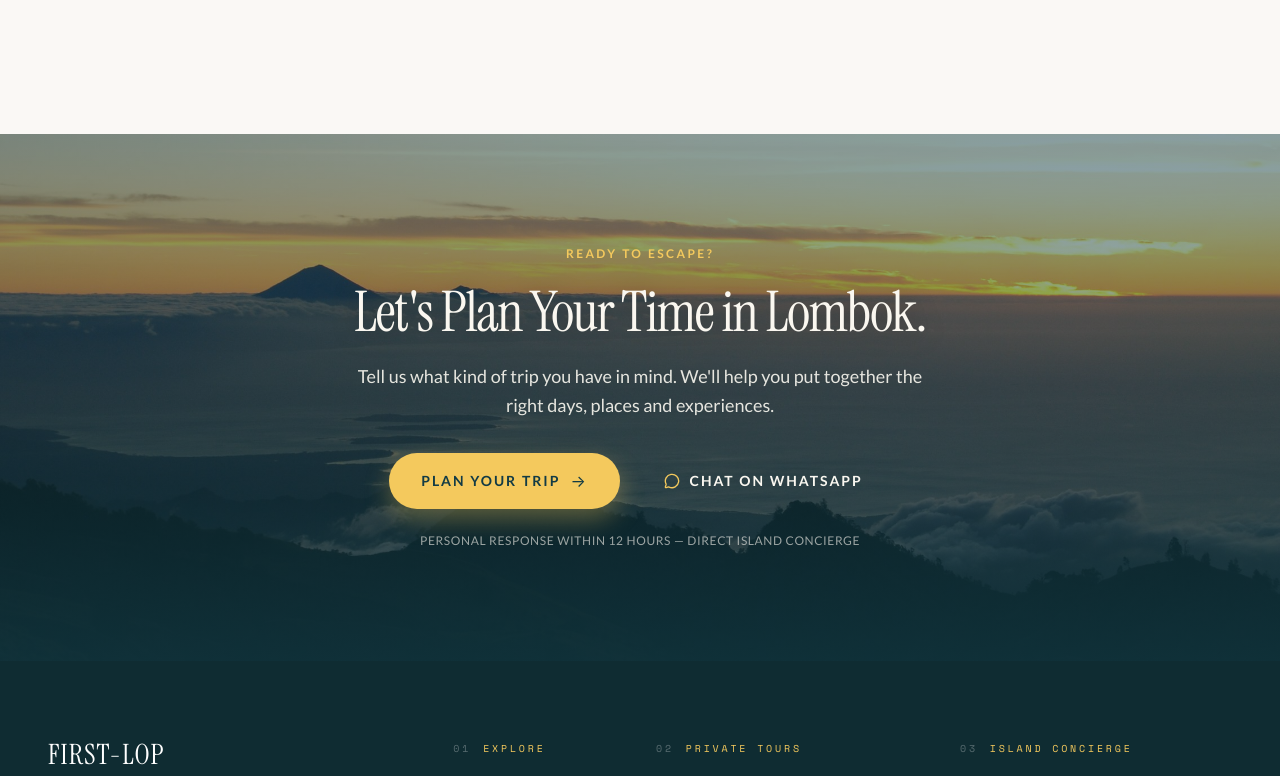
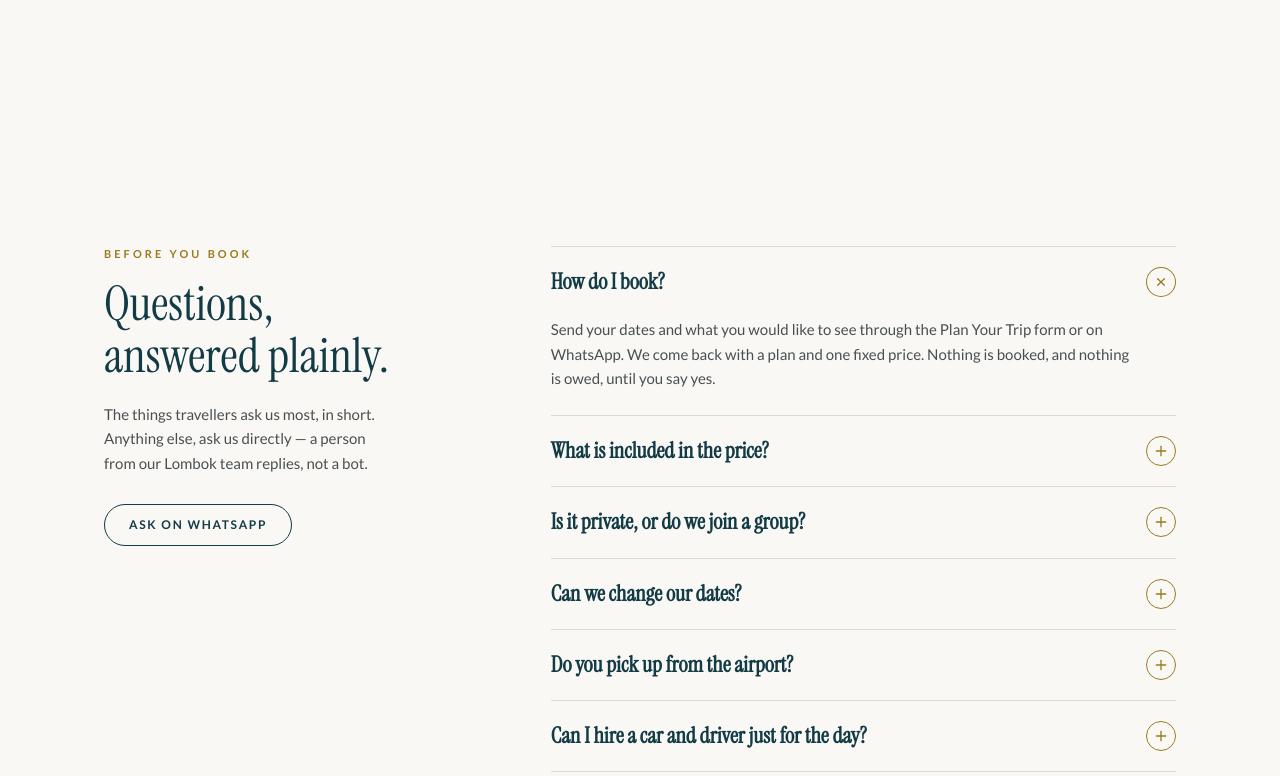
Before and after one commit to sapifysh/travelop, a React (Vite) app: page / in a window 1280 px wide. Shown: the part 7980-8756 px from the top of the page. Built offline with nearby package versions, Linux system fonts and the light colour scheme; a web font is replaced by a local one.

Commit message:
Add FAQ section before Final CTA

```diff
--- a/src/App.tsx
+++ b/src/App.tsx
@@ -9,6 +9,7 @@ import Packages from './components/Packages';
 import YourRide from './components/YourRide';
 import WhyBookWithUs from './components/WhyBookWithUs';
 import About from './components/About';
+import Faq from './components/Faq';
 import FinalCTA from './components/FinalCTA';
 import Footer from './components/Footer';
 
@@ -259,6 +260,9 @@ export default function App() {
         {/* Dedicated Editorial About FIRST-LOP Section */}
         <About />
 
+        {/* FAQ — the essentials, answered plainly */}
+        <Faq />
+
         {/* Final CTA Banner */}
         <FinalCTA onPlanTrip={() => handleOpenPlanModal()} />
       </main>
--- /dev/null
+++ b/src/components/Faq.tsx
@@ -0,0 +1,125 @@
+import { useState } from 'react';
+import { motion } from 'motion/react';
+import { Plus } from 'lucide-react';
+import { BRAND } from '../data/content';
+
+const FAQS = [
+  {
+    question: 'How do I book?',
+    answer:
+      'Send your dates and what you would like to see through the Plan Your Trip form or on WhatsApp. We come back with a plan and one fixed price. Nothing is booked, and nothing is owed, until you say yes.',
+  },
+  {
+    question: 'What is included in the price?',
+    answer:
+      'The price we quote is the price you pay. It covers your private car and driver, boat crossings and entrance fees; on multi-day journeys it also covers your hotel and breakfast. Every journey page lists exactly what is included, and there are no extra cash payments along the way.',
+  },
+  {
+    question: 'Is it private, or do we join a group?',
+    answer:
+      'Private, always. Your car, your driver, your pace. We do not run shared tours, and you will never be put on a bus with strangers.',
+  },
+  {
+    question: 'Can we change our dates?',
+    answer:
+      'Yes. You can move your dates free of charge up to 7 days before you arrive. Send us a message and we will shift your booking to the new dates.',
+  },
+  {
+    question: 'Do you pick up from the airport?',
+    answer:
+      'Yes, from Lombok International Airport (LOP). Pickup is built into every multi-day journey, and you can also book a transfer on its own. We meet you at arrivals and drive you straight to your hotel.',
+  },
+  {
+    question: 'Can I hire a car and driver just for the day?',
+    answer:
+      'Yes. There are 15 cars to choose from, from a Toyota Agya at $40 a day to a Toyota Alphard at $200, all with a local, English-speaking driver. A day runs up to 10 hours — enough for the south coast beaches, a waterfall, or both.',
+  },
+];
+
+export default function Faq() {
+  const [openIndex, setOpenIndex] = useState<number | null>(0);
+
+  const whatsappUrl = `https://wa.me/${BRAND.contact.whatsappNumber.replace(/\D/g, '')}?text=${encodeURIComponent(
+    `Hello ${BRAND.name}! I have a question about a trip to Lombok.`
+  )}`;
+
+  return (
+    <section
+      id="faq"
+      aria-labelledby="faq-title"
+      className="relative py-20 sm:py-28 bg-[#FAF8F5] text-[#0E171A] overflow-hidden"
+    >
+      <div className="max-w-6xl mx-auto px-6 sm:px-10 relative z-10">
+        <div className="grid grid-cols-1 md:grid-cols-[1fr_1.6fr] gap-10 md:gap-14">
+          {/* Intro column */}
+          <motion.div
+            initial={{ opacity: 0, y: 25 }}
+            whileInView={{ opacity: 1, y: 0 }}
+            viewport={{ once: true }}
+            transition={{ duration: 0.8 }}
+          >
+            <p className="text-[11px] font-bold uppercase tracking-[0.28em] text-[#9A7B1E] mb-4">
+              Before You Book
+            </p>
+            <h2 id="faq-title" className="text-4xl sm:text-5xl text-[#123B45] leading-[1.08] mb-5">
+              Questions,
+              <br />
+              answered plainly.
+            </h2>
+            <p className="text-[15px] leading-[1.65] text-[#0E171A]/75 max-w-[34ch] mb-7">
+              The things travellers ask us most, in short. Anything else, ask us directly — a
+              person from our Lombok team replies, not a bot.
+            </p>
+            <a
+              href={whatsappUrl}
+              target="_blank"
+              rel="noreferrer"
+              className="inline-flex items-center gap-2 border border-[#123B45] text-[#123B45] px-6 py-3 rounded-full text-xs font-bold uppercase tracking-[0.14em] transition-colors hover:bg-[#123B45] hover:text-[#FAF7F0]"
+            >
+              Ask on WhatsApp
+            </a>
+          </motion.div>
+
+          {/* Accordion column */}
+          <motion.div
+            initial={{ opacity: 0, y: 25 }}
+            whileInView={{ opacity: 1, y: 0 }}
+            viewport={{ once: true }}
+            transition={{ duration: 0.8, delay: 0.1 }}
+            className="border-b border-[#123B45]/15"
+          >
+            {FAQS.map((item, i) => {
+              const open = openIndex === i;
+              return (
+                <div key={item.question} className="border-t border-[#123B45]/15">
+                  <button
+                    type="button"
+                    onClick={() => setOpenIndex(open ? null : i)}
+                    aria-expanded={open}
+                    className="w-full flex items-center justify-between gap-4 py-5 text-left cursor-pointer"
+                  >
+                    <h3 className="text-xl sm:text-[22px] text-[#123B45] leading-snug">
+                      {item.question}
+                    </h3>
+                    <span
+                      className={`flex-none w-[30px] h-[30px] rounded-full border border-[#9A7B1E] text-[#9A7B1E] flex items-center justify-center transition-transform duration-300 ${
+                        open ? 'rotate-45' : ''
+                      }`}
+                    >
+                      <Plus className="w-4 h-4" />
+                    </span>
+                  </button>
+                  {open && (
+                    <div className="pb-6 pr-10 text-[15px] leading-[1.65] text-[#0E171A]/75">
+                      {item.answer}
+                    </div>
+                  )}
+                </div>
+              );
+            })}
+          </motion.div>
+        </div>
+      </div>
+    </section>
+  );
+}
```
